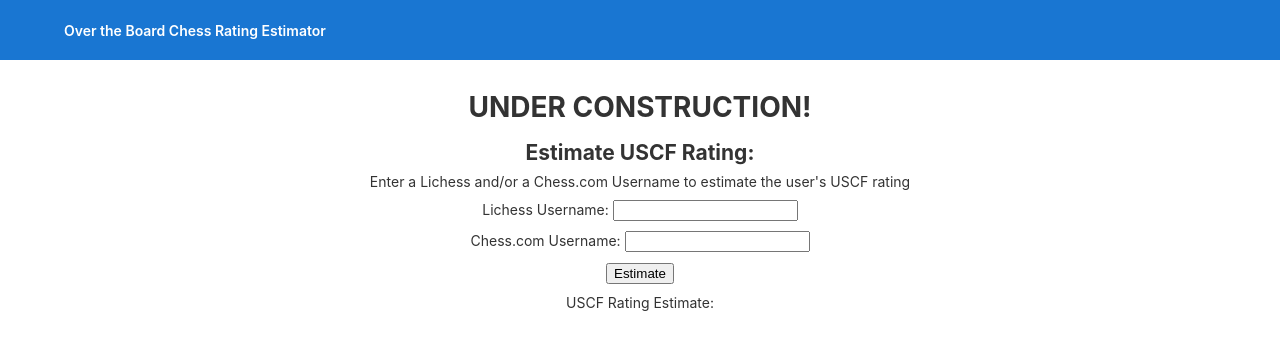
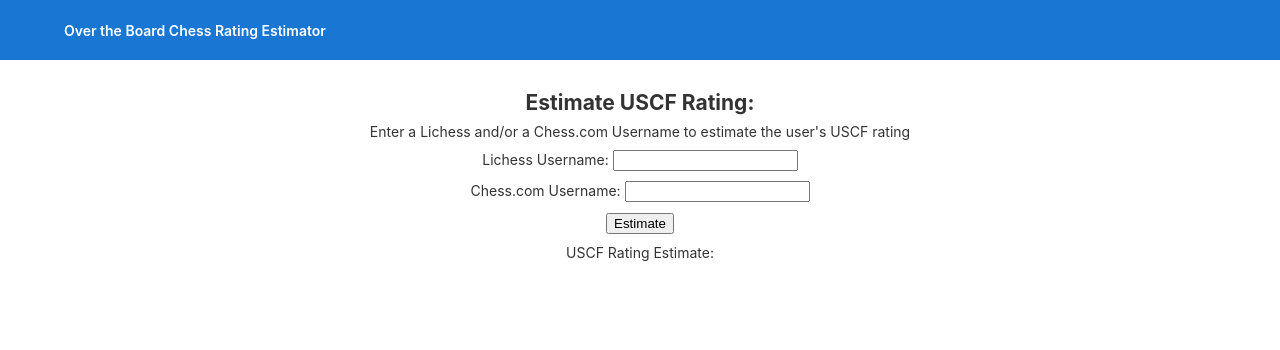
Before and after one commit to LukeSeidl/DojoRatingBandConverter, an Angular app: page / in a window 1280 px wide. Shown: the top 350 px of the page. Built offline with nearby package versions, Linux system fonts and the light colour scheme.

Commit message:
fixed lichess call and removed construction message

```diff
--- a/src/app/app.component.html
+++ b/src/app/app.component.html
@@ -315,7 +315,7 @@
 
 <div class="content" role="main">
   <!-- Resources -->
-  <h1>UNDER CONSTRUCTION!</h1>
+  <!--<h1>UNDER CONSTRUCTION!</h1>-->
   <h2>Estimate USCF Rating:</h2>
   <p>Enter a Lichess and/or a Chess.com Username to estimate the user's USCF rating</p>
   <form (submit)="estimateUSCF()" onsubmit="return false">
--- a/src/app/app.component.ts
+++ b/src/app/app.component.ts
@@ -134,7 +134,7 @@
 
   async getLichessUserData(userID: string) {
     this.L_MESSAGE = "";
-    var result = await fetch("http://lichess.org/api/user/" + userID + "?callback=JSON_CALLBACK").then(response => response.json()).then(data => {
+    var result = await fetch("https://lichess.org/api/user/" + userID + "?callback=JSON_CALLBACK").then(response => response.json()).then(data => {
       if (data['perfs'] == undefined) {
         this.L_MESSAGE = "User does not exist";
         return [0, 500, 0, 500, 0, 500, 0, 500];
```
